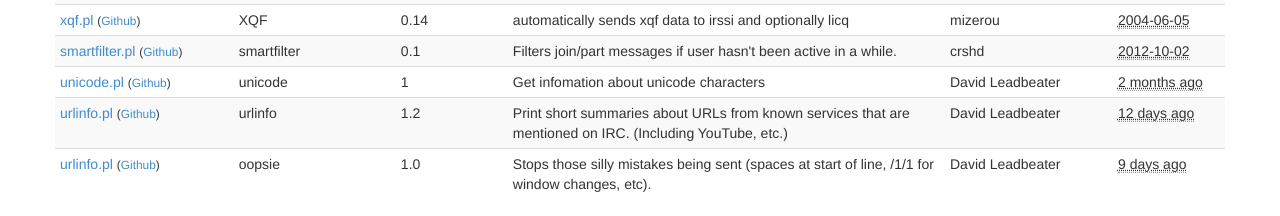
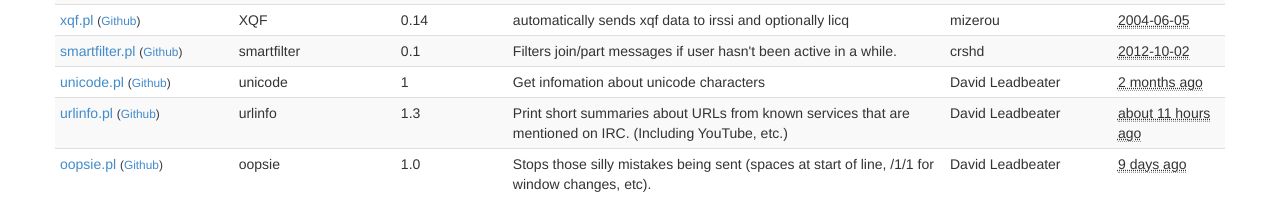
Before and after one commit to irssi/scripts.irssi.org, a Jekyll site: the page built from index.html, in a window 1280 px wide and 900 px high, scrolled down 17602 px. Shown: the part 681-897 px from the top of the window. Built offline with Jekyll 4.4.1, drawn with Linux system fonts in a browser that asks for light colours.

Commit message:
Up version to 1.3, fix filename for oopsie.pl

```diff
--- a/_data/scripts.yaml
+++ b/_data/scripts.yaml
@@ -4225,15 +4225,15 @@
   contact: "dgl@dgl.cx"
   description: "Print short summaries about URLs from known services that are mentioned on IRC. (Including YouTube, etc.)"
   filename: "urlinfo.pl"
-  modified: "2014-08-10"
+  modified: "2014-08-22"
   license: "WTFPL"
   name: "urlinfo"
-  version: "1.2"
+  version: "1.3"
 
 - authors: "David Leadbeater"
   contact: "dgl@dgl.cx"
   description: "Stops those silly mistakes being sent (spaces at start of line, /1/1 for window changes, etc)."
-  filename: "urlinfo.pl"
+  filename: "oopsie.pl"
   modified: "2014-08-13"
   license: "WTFPL"
   name: "oopsie"
```
